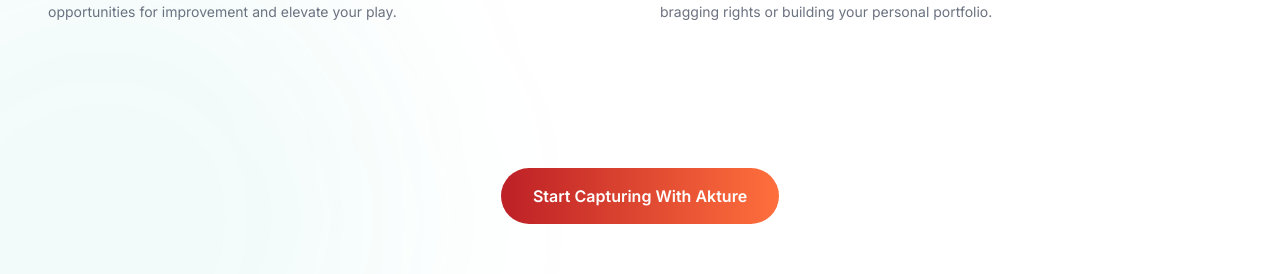
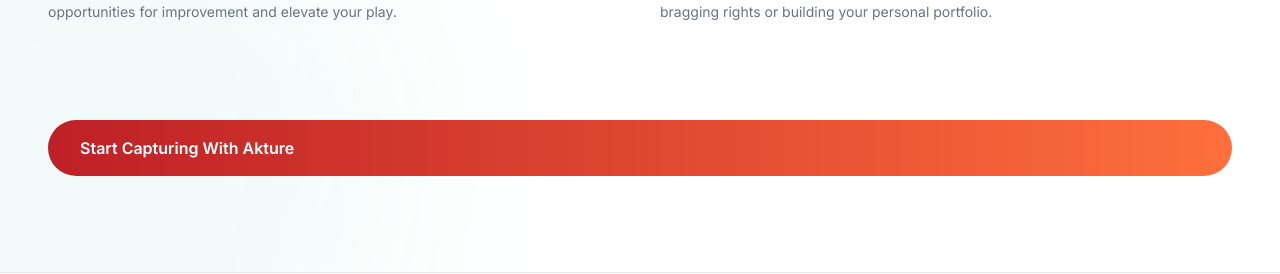
Before and after one commit to Akture/New-Frontend, a React (Create React App) app: page / in a window 1280 px wide. Shown: the part 1480-1754 px from the top of the page. Built offline with nearby package versions, Linux system fonts and the light colour scheme; no server answers.

Commit message:
Change button to Link for signup navigation
Replaced button with a Link component for navigation.

```diff
--- a/src/components/FeaturesSection/FeaturesSection.jsx
+++ b/src/components/FeaturesSection/FeaturesSection.jsx
@@ -1,3 +1,4 @@
+import { Link } from "react-router-dom";
 export default function FeaturesSection() {
   const features = [
     {
@@ -85,11 +86,12 @@
             ))}
           </div>
 
-          <div className="text-center mt-12">
-            <button className="bg-gradient-ember text-white px-8 py-4 rounded-full font-semibold transition-all">
-              Start Capturing With Akture
-            </button>
-          </div>
+          <Link
+  to="/signup"
+  className="inline-block bg-gradient-ember text-white px-8 py-4 rounded-full font-semibold transition-all"
+>
+  Start Capturing With Akture
+</Link>
         </div>
       </div>
     </section>
```
